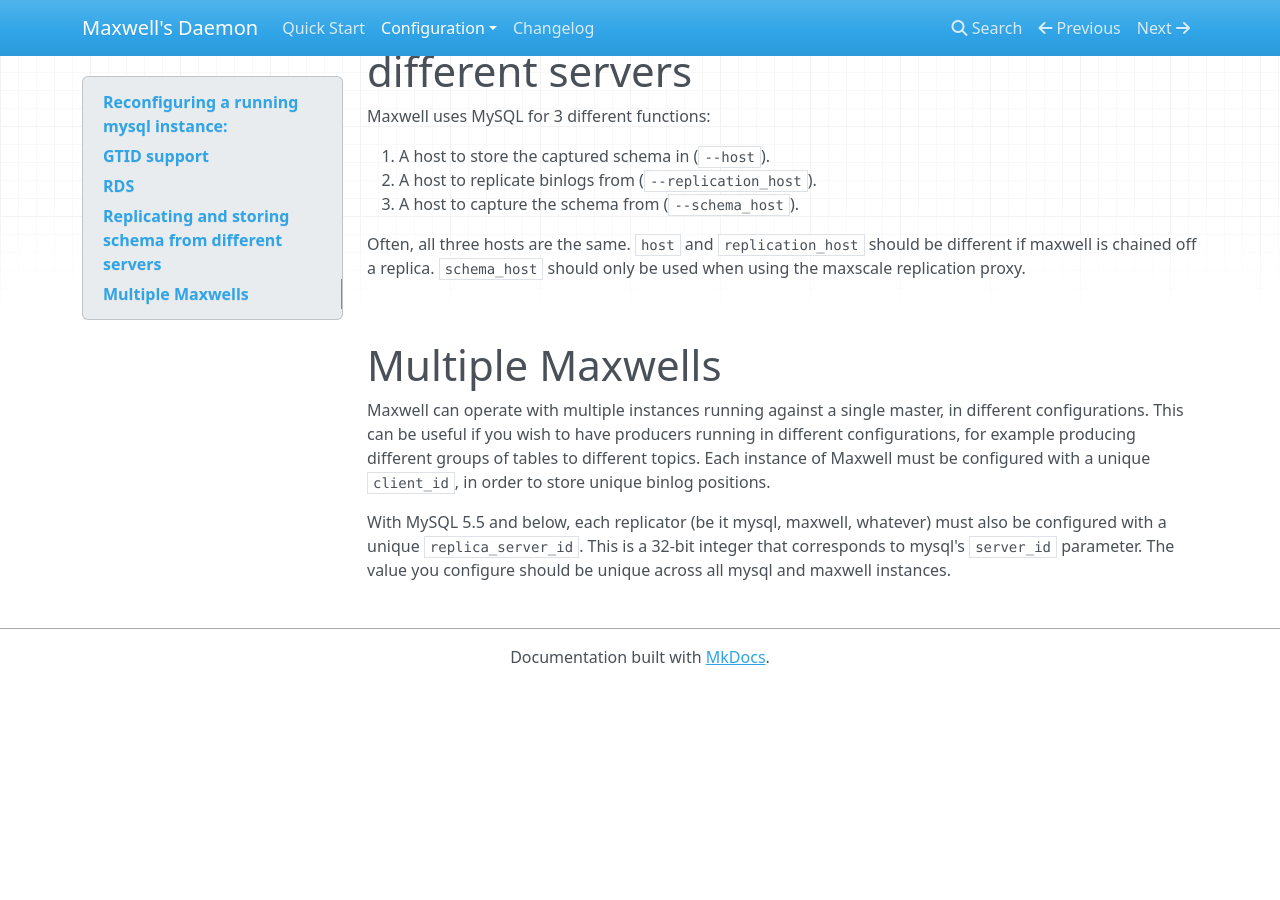
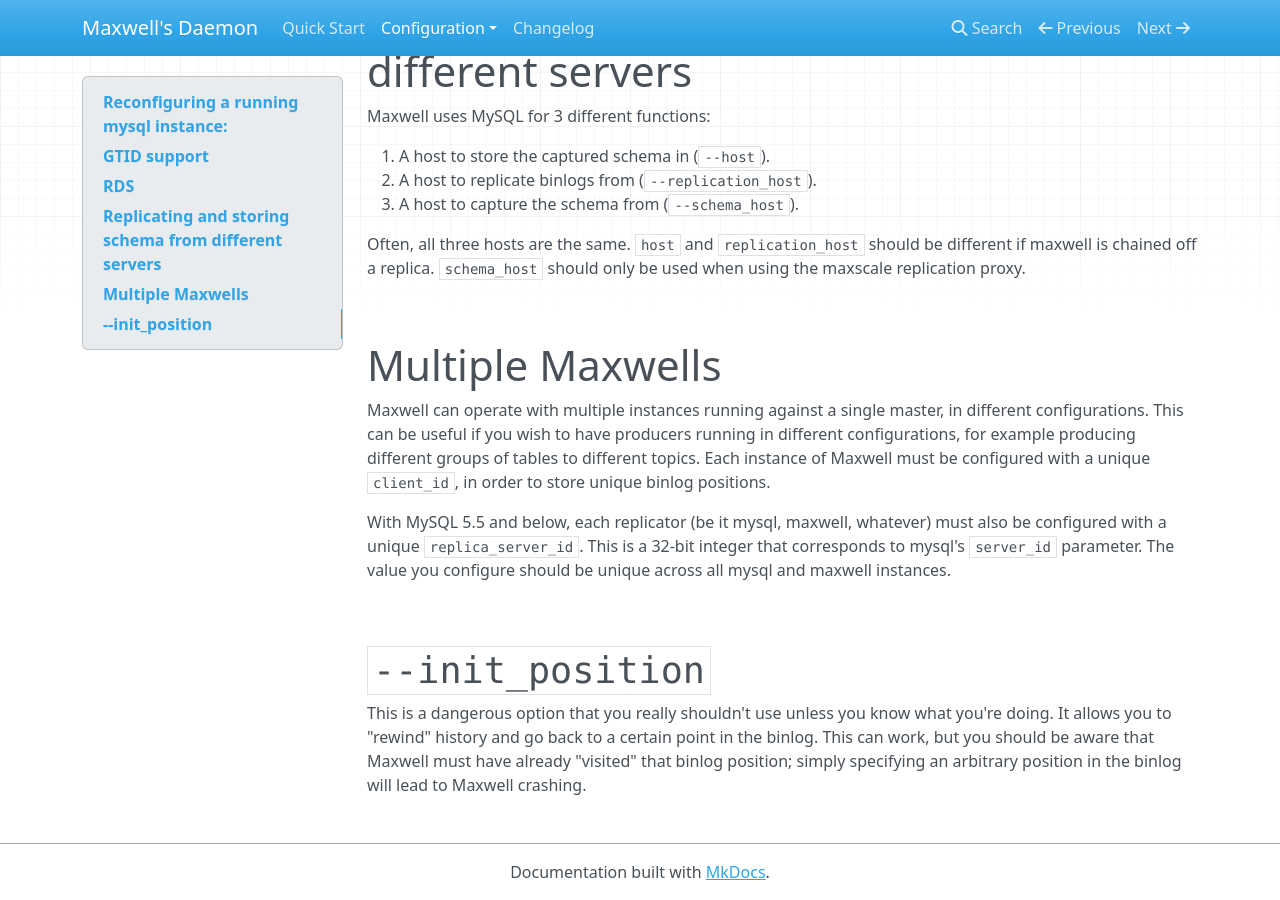
Before and after one commit to zendesk/maxwell, an MkDocs documentation site: the page built from docs/docs/deployment.md, in a window 1280 px wide and 900 px high, scrolled down 1030 px. Built offline with MkDocs 1.6.1, drawn with Linux system fonts in a browser that asks for light colours; nearby versions of some CDN libraries; before the commit the page ends 1715 px from its top, so only the background shows below that.

Commit message:
warn against --init_position

```diff
--- a/docs/docs/deployment.md
+++ b/docs/docs/deployment.md
@@ -65,3 +65,11 @@
 also be configured with a unique `replica_server_id`.  This is a 32-bit integer
 that corresponds to mysql's `server_id` parameter.  The value you configure
 should be unique across all mysql and maxwell instances.
+
+# `--init_position`
+
+This is a dangerous option that you really shouldn't use unless you know what
+you're doing.  It allows you to "rewind" history and go back to a certain point
+in the binlog.  This can work, but you should be aware that Maxwell must have
+already "visited" that binlog position; simply specifying an arbitrary position
+in the binlog will lead to Maxwell crashing.
```
Also changed, not shown: docs/docs/config.md (+1 -1 lines).
